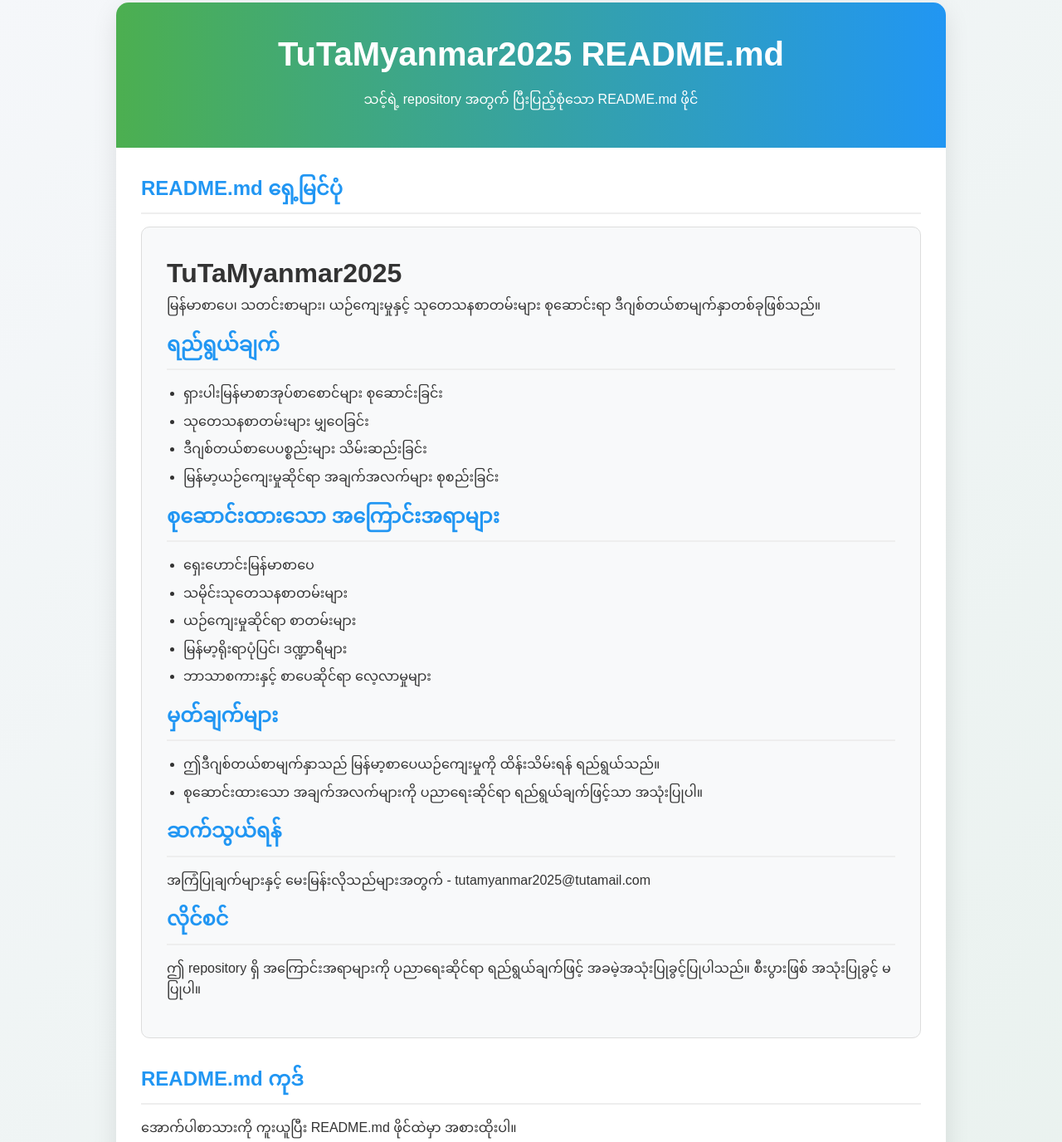
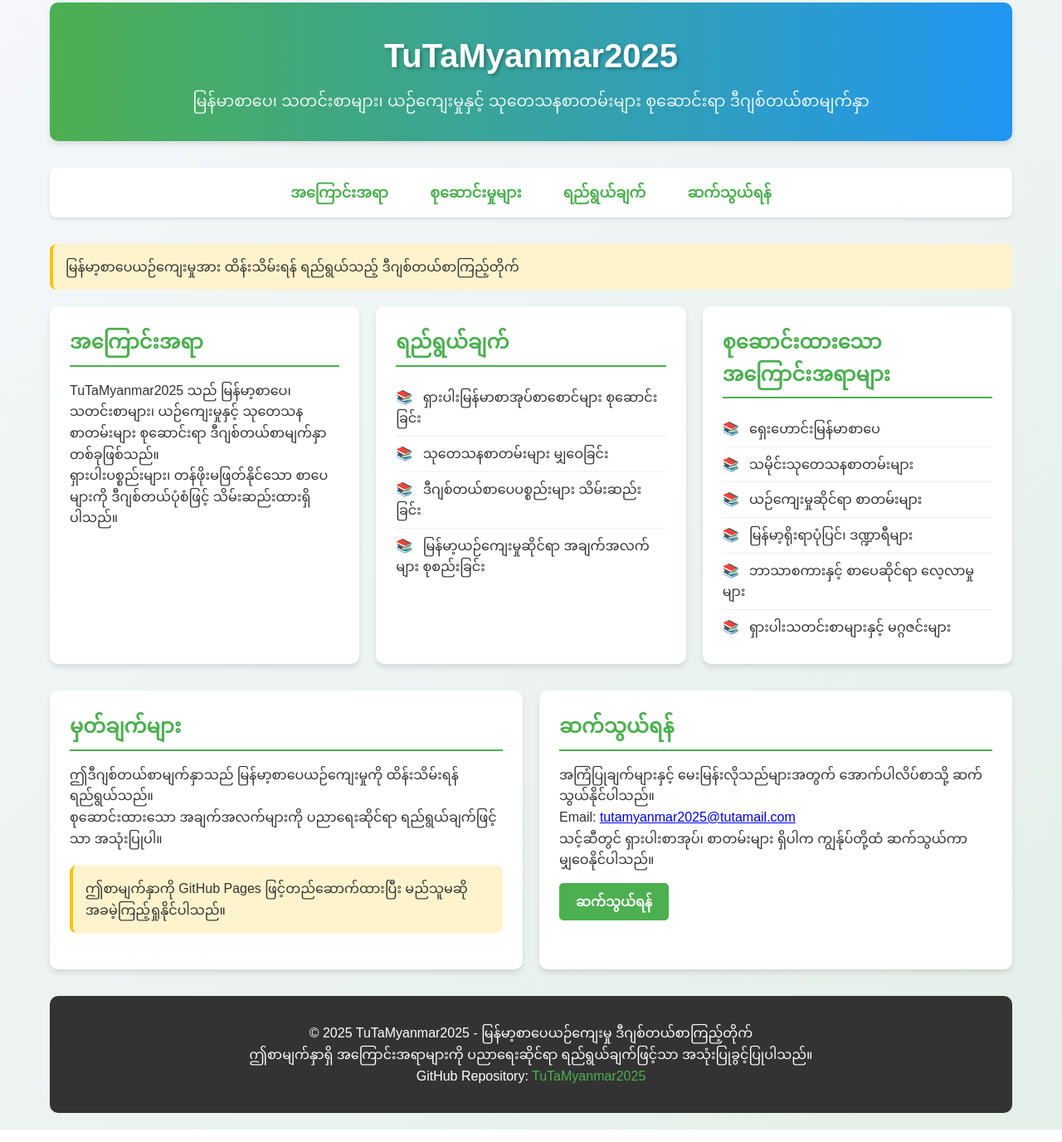
Before and after one commit to tutamyanmar/TuTaMyanmar2025, a plain HTML site: page index.html in a window 1280 px wide. Shown: the part 17-1393 px from the top of the page at 83% size. Drawn offline with Linux system fonts and the light colour scheme; a web font is replaced by a local one.

Commit message:
Update index.html

```diff
--- a/index.html
+++ b/index.html
@@ -3,324 +3,307 @@
 <head>
     <meta charset="UTF-8">
     <meta name="viewport" content="width=device-width, initial-scale=1.0">
-    <title>TuTaMyanmar2025 README.md</title>
+    <title>TuTaMyanmar2025 - မြန်မာစာပေ၊ ယဉ်ကျေးမှုနှင့် သုတေသနများ စုဆောင်းရာ</title>
     <style>
+        /* Myanmar Font Support */
+        @font-face {
+            font-family: 'MyanmarFont';
+            src: local('Myanmar3'), local('Padauk'),
+                 url('https://fonts.googleapis.com/css2?family=Padauk&display=swap');
+            unicode-range: U+1000-109F;
+        }
+
+        /* Base Styles */
         * {
             box-sizing: border-box;
             margin: 0;
             padding: 0;
-            font-family: 'Pyidaungsu', 'Myanmar3', sans-serif;
         }
 
         body {
+            font-family: 'MyanmarFont', 'Myanmar3', 'Padauk', sans-serif;
+            line-height: 1.6;
+            color: #333;
             background: linear-gradient(135deg, #f5f7fa 0%, #e4efe9 100%);
-            color: #333;
-            line-height: 1.6;
-            padding: 20px;
             min-height: 100vh;
         }
 
         .container {
-            max-width: 1000px;
+            max-width: 1200px;
             margin: 0 auto;
-            background: white;
-            border-radius: 15px;
-            box-shadow: 0 10px 30px rgba(0, 0, 0, 0.1);
-            overflow: hidden;
+            padding: 20px;
         }
 
+        /* Header Styles */
         header {
             background: linear-gradient(90deg, #4CAF50 0%, #2196F3 100%);
             color: white;
-            padding: 30px;
+            padding: 2rem 0;
             text-align: center;
+            border-radius: 10px;
+            margin-bottom: 2rem;
+            box-shadow: 0 4px 6px rgba(0, 0, 0, 0.1);
         }
 
         header h1 {
             font-size: 2.5rem;
-            margin-bottom: 10px;
+            margin-bottom: 0.5rem;
+            text-shadow: 2px 2px 4px rgba(0, 0, 0, 0.3);
         }
 
-        .content {
-            padding: 30px;
+        header p {
+            font-size: 1.2rem;
+            opacity: 0.9;
         }
 
-        .markdown-preview {
-            background: #f8f9fa;
-            padding: 30px;
-            border-radius: 10px;
-            margin-bottom: 30px;
-            border: 1px solid #ddd;
+        /* Navigation */
+        nav {
+            background-color: #fff;
+            padding: 1rem;
+            border-radius: 8px;
+            margin-bottom: 2rem;
+            box-shadow: 0 2px 4px rgba(0, 0, 0, 0.1);
         }
 
-        .markdown-code {
-            background: #2d2d2d;
-            color: #f8f8f2;
-            padding: 25px;
-            border-radius: 8px;
-            overflow-x: auto;
-            margin: 20px 0;
-            font-family: monospace;
-            white-space: pre-wrap;
-            line-height: 1.5;
+        nav ul {
+            display: flex;
+            justify-content: center;
+            list-style: none;
+            flex-wrap: wrap;
         }
 
-        .section {
-            margin-bottom: 25px;
+        nav li {
+            margin: 0 15px;
         }
 
-        h2 {
-            color: #2196F3;
-            margin-bottom: 15px;
-            padding-bottom: 10px;
-            border-bottom: 2px solid #eee;
+        nav a {
+            text-decoration: none;
+            color: #4CAF50;
+            font-weight: bold;
+            font-size: 1.1rem;
+            transition: color 0.3s;
+            padding: 5px 10px;
+            border-radius: 4px;
         }
 
-        h3 {
-            color: #4CAF50;
-            margin: 20px 0 10px 0;
+        nav a:hover {
+            color: #fff;
+            background-color: #4CAF50;
         }
 
-        p {
-            margin-bottom: 15px;
+        /* Main Content */
+        .content {
+            display: grid;
+            grid-template-columns: repeat(auto-fit, minmax(300px, 1fr));
+            gap: 20px;
+            margin-bottom: 2rem;
         }
 
-        ul {
-            margin-left: 20px;
-            margin-bottom: 15px;
+        .card {
+            background: white;
+            padding: 1.5rem;
+            border-radius: 10px;
+            box-shadow: 0 4px 6px rgba(0, 0, 0, 0.1);
+            transition: transform 0.3s;
         }
 
-        li {
-            margin-bottom: 8px;
+        .card:hover {
+            transform: translateY(-5px);
+            box-shadow: 0 8px 12px rgba(0, 0, 0, 0.15);
         }
 
-        .copy-btn {
-            display: inline-block;
-            background: #4CAF50;
-            color: white;
-            padding: 12px 25px;
-            border-radius: 5px;
-            text-decoration: none;
-            font-weight: bold;
-            margin: 15px 0;
-            cursor: pointer;
-            border: none;
-            transition: background 0.3s;
+        .card h2 {
+            color: #4CAF50;
+            margin-bottom: 1rem;
+            border-bottom: 2px solid #4CAF50;
+            padding-bottom: 0.5rem;
         }
 
-        .copy-btn:hover {
-            background: #388E3C;
+        .card ul {
+            list-style-type: none;
+            padding-left: 0;
         }
 
-        .steps {
-            margin: 20px 0;
+        .card li {
+            padding: 8px 0;
+            border-bottom: 1px solid #eee;
         }
 
-        .step {
-            display: flex;
-            margin-bottom: 15px;
-            align-items: flex-start;
+        .card li:last-child {
+            border-bottom: none;
         }
 
-        .step-number {
-            background: #2196F3;
-            color: white;
-            width: 30px;
-            height: 30px;
-            border-radius: 50%;
-            display: flex;
-            align-items: center;
-            justify-content: center;
-            margin-right: 15px;
-            flex-shrink: 0;
-            font-weight: bold;
+        .card li::before {
+            content: "📚 ";
+            margin-right: 8px;
         }
 
+        /* Footer */
         footer {
             text-align: center;
-            padding: 20px;
-            background: #f5f5f5;
-            color: #666;
+            padding: 2rem 0;
+            margin-top: 2rem;
+            background: #333;
+            color: white;
+            border-radius: 10px;
         }
 
+        footer a {
+            color: #4CAF50;
+            text-decoration: none;
+        }
+
+        footer a:hover {
+            text-decoration: underline;
+        }
+
+        /* Responsive Design */
         @media (max-width: 768px) {
             header h1 {
                 font-size: 2rem;
             }
 
-            .markdown-preview, .markdown-code {
-                padding: 15px;
+            nav ul {
+                flex-direction: column;
+                align-items: center;
             }
 
-            .step {
-                flex-direction: column;
+            nav li {
+                margin: 5px 0;
             }
 
-            .step-number {
-                margin-bottom: 10px;
+            .content {
+                grid-template-columns: 1fr;
             }
+        }
+
+        /* Special Elements */
+        .highlight {
+            background-color: #fff3cd;
+            padding: 15px;
+            border-radius: 8px;
+            border-left: 4px solid #ffc107;
+            margin: 20px 0;
+        }
+
+        .btn {
+            display: inline-block;
+            background: #4CAF50;
+            color: white;
+            padding: 10px 20px;
+            border-radius: 5px;
+            text-decoration: none;
+            font-weight: bold;
+            margin-top: 15px;
+            transition: background 0.3s;
+        }
+
+        .btn:hover {
+            background: #388E3C;
         }
     </style>
 </head>
 <body>
     <div class="container">
         <header>
-            <h1>TuTaMyanmar2025 README.md</h1>
-            <p>သင့်ရဲ့ repository အတွက် ပြီးပြည့်စုံသော README.md ဖိုင်</p>
+            <h1>TuTaMyanmar2025</h1>
+            <p>မြန်မာစာပေ၊ သတင်းစာများ၊ ယဉ်ကျေးမှုနှင့် သုတေသနစာတမ်းများ စုဆောင်းရာ ဒီဂျစ်တယ်စာမျက်နှာ</p>
         </header>
 
+        <nav>
+            <ul>
+                <li><a href="#about">အကြောင်းအရာ</a></li>
+                <li><a href="#collections">စုဆောင်းမှုများ</a></li>
+                <li><a href="#purpose">ရည်ရွယ်ချက်</a></li>
+                <li><a href="#contact">ဆက်သွယ်ရန်</a></li>
+            </ul>
+        </nav>
+
+        <div class="highlight">
+            <p>မြန်မာ့စာပေယဉ်ကျေးမှုအား ထိန်းသိမ်းရန် ရည်ရွယ်သည့် ဒီဂျစ်တယ်စာကြည့်တိုက်</p>
+        </div>
+
         <div class="content">
-            <div class="section">
-                <h2>README.md ရှေ့မြင်ပုံ</h2>
-                <div class="markdown-preview">
-                    <h1>TuTaMyanmar2025</h1>
-                    <p>မြန်မာစာပေ၊ သတင်းစာများ၊ ယဉ်ကျေးမှုနှင့် သုတေသနစာတမ်းများ စုဆောင်းရာ ဒီဂျစ်တယ်စာမျက်နှာတစ်ခုဖြစ်သည်။</p>
+            <div class="card">
+                <h2 id="about">အကြောင်းအရာ</h2>
+                <p>TuTaMyanmar2025 သည် မြန်မာ့စာပေ၊ သတင်းစာများ၊ ယဉ်ကျေးမှုနှင့် သုတေသနစာတမ်းများ စုဆောင်းရာ ဒီဂျစ်တယ်စာမျက်နှာတစ်ခုဖြစ်သည်။</p>
+                <p>ရှားပါးပစ္စည်းများ၊ တန်ဖိုးမဖြတ်နိုင်သော စာပေများကို ဒီဂျစ်တယ်ပုံစံဖြင့် သိမ်းဆည်းထားရှိပါသည်။</p>
+            </div>
 
-                    <h2>ရည်ရွယ်ချက်</h2>
+            <div class="card">
+                <h2 id="purpose">ရည်ရွယ်ချက်</h2>
                 <ul>
                     <li>ရှားပါးမြန်မာစာအုပ်စာစောင်များ စုဆောင်းခြင်း</li>
                     <li>သုတေသနစာတမ်းများ မျှဝေခြင်း</li>
                     <li>ဒီဂျစ်တယ်စာပေပစ္စည်းများ သိမ်းဆည်းခြင်း</li>
                     <li>မြန်မာ့ယဉ်ကျေးမှုဆိုင်ရာ အချက်အလက်များ စုစည်းခြင်း</li>
                 </ul>
+            </div>
 
-                    <h2>စုဆောင်းထားသော အကြောင်းအရာများ</h2>
+            <div class="card">
+                <h2 id="collections">စုဆောင်းထားသော အကြောင်းအရာများ</h2>
                 <ul>
                     <li>ရှေးဟောင်းမြန်မာစာပေ</li>
                     <li>သမိုင်းသုတေသနစာတမ်းများ</li>
                     <li>ယဉ်ကျေးမှုဆိုင်ရာ စာတမ်းများ</li>
                     <li>မြန်မာ့ရိုးရာပုံပြင်၊ ဒဏ္ဍာရီများ</li>
                     <li>ဘာသာစကားနှင့် စာပေဆိုင်ရာ လေ့လာမှုများ</li>
+                    <li>ရှားပါးသတင်းစာများနှင့် မဂ္ဂဇင်းများ</li>
                 </ul>
-
-                    <h2>မှတ်ချက်များ</h2>
-                    <ul>
-                        <li>ဤဒီဂျစ်တယ်စာမျက်နှာသည် မြန်မာ့စာပေယဉ်ကျေးမှုကို ထိန်းသိမ်းရန် ရည်ရွယ်သည်။</li>
-                        <li>စုဆောင်းထားသော အချက်အလက်များကို ပညာရေးဆိုင်ရာ ရည်ရွယ်ချက်ဖြင့်သာ အသုံးပြုပါ။</li>
-                    </ul>
-
-                    <h2>ဆက်သွယ်ရန်</h2>
-                    <p>အကြံပြုချက်များနှင့် မေးမြန်းလိုသည်များအတွက် - tutamyanmar2025@tutamail.com</p>
-
-                    <h2>လိုင်စင်</h2>
-                    <p>ဤ repository ရှိ အကြောင်းအရာများကို ပညာရေးဆိုင်ရာ ရည်ရွယ်ချက်ဖြင့် အခမဲ့အသုံးပြုခွင့်ပြုပါသည်။ စီးပွားဖြစ် အသုံးပြုခွင့် မပြုပါ။</p>
             </div>
         </div>
 
-            <div class="section">
-                <h2>README.md ကုဒ်</h2>
-                <p>အောက်ပါစာသားကို ကူးယူပြီး README.md ဖိုင်ထဲမှာ အစားထိုးပါ။</p>
+        <div class="content">
+            <div class="card">
+                <h2>မှတ်ချက်များ</h2>
+                <p>ဤဒီဂျစ်တယ်စာမျက်နှာသည် မြန်မာ့စာပေယဉ်ကျေးမှုကို ထိန်းသိမ်းရန် ရည်ရွယ်သည်။</p>
+                <p>စုဆောင်းထားသော အချက်အလက်များကို ပညာရေးဆိုင်ရာ ရည်ရွယ်ချက်ဖြင့်သာ အသုံးပြုပါ။</p>
 
-                <div class="markdown-code"># TuTaMyanmar2025
-
-မြန်မာစာပေ၊ သတင်းစာများ၊ ယဉ်ကျေးမှုနှင့် သုတေသနစာတမ်းများ စုဆောင်းရာ ဒီဂျစ်တယ်စာမျက်နှာတစ်ခုဖြစ်သည်။
-
-## ရည်ရွယ်ချက်
-- ရှားပါးမြန်မာစာအုပ်စာစောင်များ စုဆောင်းခြင်း
-- သုတေသနစာတမ်းများ မျှဝေခြင်း
-- ဒီဂျစ်တယ်�စာပေပစ္စည်းများ သိမ်းဆည်းခြင်း
-- မြန်မာ့ယဉ်ကျေးမှုဆိုင်ရာ အချက်အလက်များ စုစည်းခြင်း
-
-## စုဆောင်းထားသော အကြောင်းအရာများ
-- ရှေးဟောင်းမြန်မာစာပေ
-- သမိုင်းသုတေသနစာတမ်းများ
-- ယဉ်ကျေးမှုဆိုင်ရာ စာတမ်းများ
-- မြန်မာ့ရိုးရာပုံပြင်၊ ဒဏ္ဍာရီများ
-- ဘာသာစကားနှင့် စာပေဆိုင်ရာ လေ့လာမှုများ
-
-## မှတ်ချက်များ
-- ဤဒီဂျစ်တယ်စာမျက်နှာသည် မြန်မာ့စာပေယဉ်ကျေးမှုကို ထိန်းသိမ်းရန် ရည်ရွယ်သည်။
-- စုဆောင်းထားသော အချက်အလက်များကို ပညာရေးဆိုင်ရာ ရည်ရွယ်ချက်ဖြင့်သာ အသုံးပြုပါ။
-
-## ဆက်သွယ်ရန်
-အကြံပြုချက်များနှင့် မေးမြန်းလိုသည်များအတွက် - tutamyanmar2025@tutamail.com
-
-## လိုင်စင်
-ဤ repository ရှိ အကြောင်းအရာများကို ပညာရေးဆိုင်ရာ ရည်ရွယ်ချက်ဖြင့် အခမဲ့အသုံးပြုခွင့်ပြုပါသည်။ စီးပွားဖြစ် အသုံးပြုခွင့် မပြုပါ။
-
----
-
-**ကျေးဇူးပြု၍:** ဤ repository အား မှန်ကန်သော ရည်ရွယ်ချက်များဖြင့်သာ အသုံးပြုပါရန် မေတ္တာရပ်ခံအပ်ပါသည်။</div>
-
-                <button class="copy-btn" onclick="copyToClipboard()">ကုဒ်ကိုကူးယူရန်</button>
-            </div>
-
-            <div class="section">
-                <h2>GitHub တွင် ပြင်ဆင်နည်း</h2>
-
-                <div class="steps">
-                    <div class="step">
-                        <div class="step-number">1</div>
-                        <div>
-                            <p>သင့် repository ရဲ့ <strong>Code</strong> tab ကိုသွားပါ</p>
-                            <p><code>https://github.com/tutamyanmar/TuTaMyanmar2025</code></p>
+                <div class="highlight">
+                    <p>ဤစာမျက်နှာကို GitHub Pages ဖြင့်တည်ဆောက်ထားပြီး မည်သူမဆို အခမဲ့ကြည့်ရှုနိုင်ပါသည်။</p>
                 </div>
             </div>
 
-                    <div class="step">
-                        <div class="step-number">2</div>
-                        <div>
-                            <p><code>README.md</code> ဖိုင်ကို နှိပ်ပါ</p>
-                        </div>
-                    </div>
+            <div class="card">
+                <h2 id="contact">ဆက်သွယ်ရန်</h2>
+                <p>အကြံပြုချက်များနှင့် မေးမြန်းလိုသည်များအတွက် အောက်ပါလိပ်စာသို့ ဆက်သွယ်နိုင်ပါသည်။</p>
+                <p>Email: <a href="mailto:tutamyanmar2025@tutamail.com">tutamyanmar2025@tutamail.com</a></p>
 
-                    <div class="step">
-                        <div class="step-number">3</div>
-                        <div>
-                            <p>ညာဘက်အပေါ်ထောင့်က <strong>pencil icon</strong> (Edit this file) ကိုနှိပ်ပါ</p>
-                        </div>
-                    </div>
+                <p>သင့်ဆီတွင် ရှားပါးစာအုပ်၊ စာတမ်းများ ရှိပါက ကျွန်ုပ်တို့ထံ ဆက်သွယ်ကာ မျှဝေနိုင်ပါသည်။</p>
 
-                    <div class="step">
-                        <div class="step-number">4</div>
-                        <div>
-                            <p>လက်ရှိစာသားအားလုံးကို ဖျက်ပြီး ဒီထဲက ကုဒ်ကို ကူးထည့်ပါ</p>
-                        </div>
-                    </div>
-
-                    <div class="step">
-                        <div class="step-number">5</div>
-                        <div>
-                            <p>အောက်ဆုံးက <strong>"Commit changes"</strong> ကိုနှိပ်ပါ</p>
-                        </div>
-                    </div>
-
-                    <div class="step">
-                        <div class="step-number">6</div>
-                        <div>
-                            <p><strong>"Commit directly to the main branch"</strong> ကိုရွေးပါ</p>
-                        </div>
-                    </div>
-
-                    <div class="step">
-                        <div class="step-number">7</div>
-                        <div>
-                            <p>နောက်ဆုံးတွင် <strong>"Commit changes"</strong> ကိုထပ်နှိပ်ပါ</p>
-                        </div>
-                    </div>
-                </div>
-
-                <a href="https://github.com/tutamyanmar/TuTaMyanmar2025/edit/main/README.md" class="copy-btn" target="_blank">README.md ကိုတိုက်ရိုက်ပြင်ရန်</a>
+                <a href="mailto:tutamyanmar2025@tutamail.com" class="btn">ဆက်သွယ်ရန်</a>
             </div>
         </div>
 
         <footer>
-            <p>© 2023 TuTaMyanmar2025 | Email: tutamyanmar2025@tutamail.com</p>
+            <p>© 2023 TuTaMyanmar2025 - မြန်မာ့စာပေယဉ်ကျေးမှု ဒီဂျစ်တယ်စာကြည့်တိုက်</p>
+            <p>ဤစာမျက်နှာရှိ အကြောင်းအရာများကို ပညာရေးဆိုင်ရာ ရည်ရွယ်ချက်ဖြင့်သာ အသုံးပြုခွင့်ပြုပါသည်။</p>
+            <p>GitHub Repository: <a href="https://github.com/tutamyanmar/TuTaMyanmar2025" target="_blank">TuTaMyanmar2025</a></p>
         </footer>
     </div>
 
     <script>
-        function copyToClipboard() {
-            const codeElement = document.querySelector('.markdown-code');
-            const textArea = document.createElement('textarea');
-            textArea.value = codeElement.textContent;
-            document.body.appendChild(textArea);
-            textArea.select();
-            document.execCommand('copy');
-            document.body.removeChild(textArea);
+        // Simple JavaScript for smooth scrolling
+        document.querySelectorAll('nav a').forEach(anchor => {
+            anchor.addEventListener('click', function(e) {
+                e.preventDefault();
+                const targetId = this.getAttribute('href');
+                const targetElement = document.querySelector(targetId);
 
-            alert('ကုဒ်ကိုကူးယူပြီးပါပြီ! ကျေးဇူးတင်ပါသည်။');
-        }
+                window.scrollTo({
+                    top: targetElement.offsetTop - 20,
+                    behavior: 'smooth'
+                });
+            });
+        });
+
+        // Add current year to footer
+        document.addEventListener('DOMContentLoaded', function() {
+            const yearElement = document.createElement('span');
+            yearElement.textContent = new Date().getFullYear();
+            document.querySelector('footer p').innerHTML =
+                document.querySelector('footer p').innerHTML.replace('2023', yearElement.textContent);
+        });
     </script>
 </body>
 </html>
```
Lines whose indentation alone changed are shown as unchanged.
